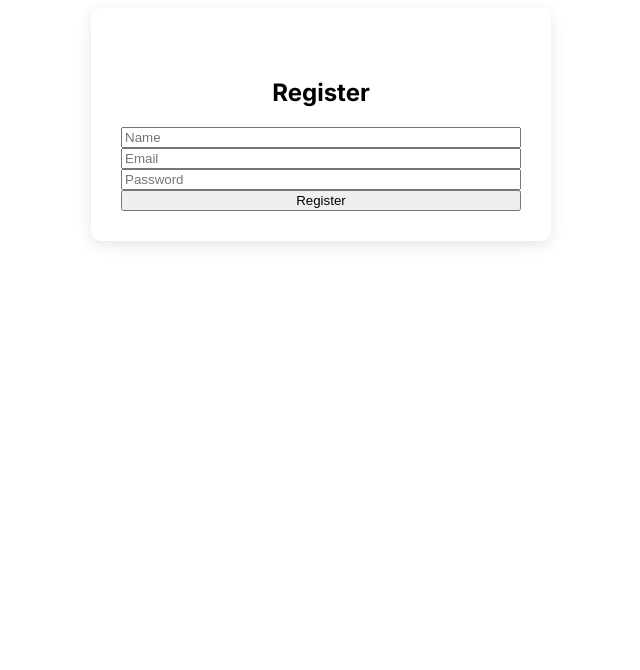
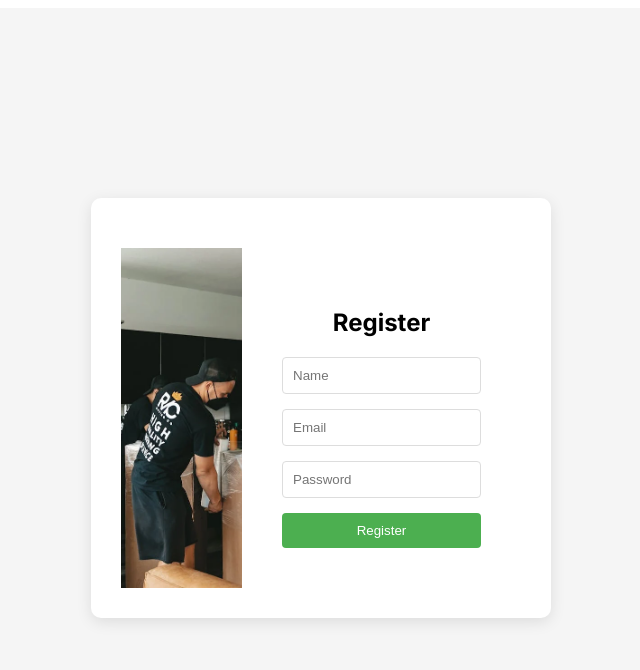
Before and after one commit to Presho99/movers, a React (Create React App) app: page / in a window 1280 px wide. Shown: the top 670 px of the page, without its empty margins (319-959 px from the left). Built offline with nearby package versions, Linux system fonts and the light colour scheme.

Commit message:
Restyle register

```diff
--- /dev/null
+++ b/src/pages/Register.css
@@ -0,0 +1,67 @@
+/* Register.css */
+.register-container {
+    display: flex;
+    justify-content: center;
+    align-items: center;
+    height: 100vh; /* Full viewport height */
+    background-color: #f5f5f5; /* Light background color */
+  }
+
+  .register-card {
+    display: flex;
+    flex-direction: row;
+    width: 1000px; /* Increase the width for a bigger card */
+    height: 500px; /* Increase the height for a bigger card */
+    box-shadow: 0 4px 15px rgba(0, 0, 0, 0.1);
+    border-radius: 8px;
+    overflow: hidden;
+  }
+
+  .register-content {
+    display: flex;
+    width: 100%;
+    height: 100%;
+  }
+
+  .register-image {
+    flex: 1;
+    /* Remove padding to make sure the image covers the left side completely */
+  }
+
+  .image {
+    width: 100%;
+    height: 100%;
+    object-fit: cover; /* Cover the entire left side */
+  }
+
+  .register-form {
+    flex: 1;
+    padding: 40px; /* Add padding only to the right side */
+    display: flex;
+    flex-direction: column;
+    justify-content: center;
+  }
+
+  .register-form h2 {
+    margin-bottom: 20px;
+  }
+
+  .register-form input {
+    margin-bottom: 15px;
+    padding: 10px;
+    border: 1px solid #ddd;
+    border-radius: 4px;
+  }
+
+  .register-form button {
+    padding: 10px;
+    background-color: #4caf50;
+    color: white;
+    border: none;
+    border-radius: 4px;
+    cursor: pointer;
+  }
+
+  .register-form button:hover {
+    background-color: #45a049;
+  }
--- a/src/pages/Register.js
+++ b/src/pages/Register.js
@@ -1,6 +1,7 @@
-// src/pages/Register.js
 import React, { useState } from 'react';
 import Card from '../components/Card';
+import './Register.css'; // Import your CSS file
+import one from '../assets/images/one.webp'
 
 function Register({ onRegisterSuccess }) {
   const [email, setEmail] = useState('');
@@ -8,13 +9,25 @@ function Register({ onRegisterSuccess }) {
   const [name, setName] = useState('');
 
   const handleRegister = () => {
-
     console.log('Registering:', name, email);
     onRegisterSuccess();
   };
 
   return (
-    <Card>
+    <div className="register-container">
+      <Card className="register-card">
+        <div className="register-content">
+          {/* Left Side: Image */}
+          <div className="register-image">
+            <img
+              src={one}
+              alt="Registration"
+              className="image"
+            />
+          </div>
+
+          {/* Right Side: Registration Form */}
+          <div className="register-form">
             <h2>Register</h2>
             <input
               type="text"
@@ -35,7 +48,10 @@ function Register({ onRegisterSuccess }) {
               onChange={(e) => setPassword(e.target.value)}
             />
             <button onClick={handleRegister}>Register</button>
+          </div>
+        </div>
       </Card>
+    </div>
   );
 }
 
```
Lines whose indentation alone changed are shown as unchanged.
